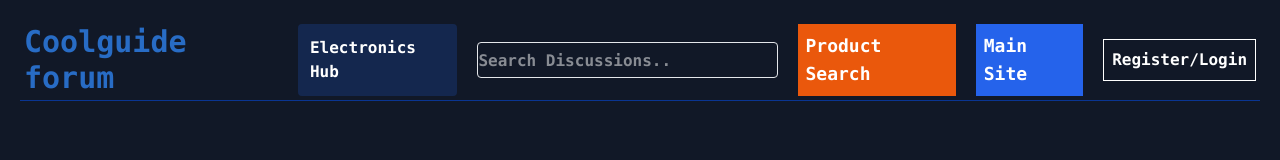
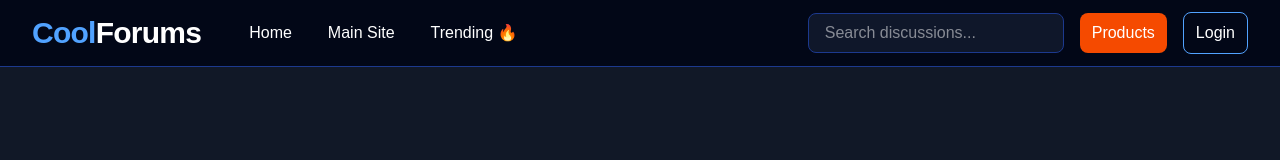
Before and after one commit to CoolSidOfficial/FORUMS, a Next.js app: page /chat-room in a window 1280 px wide. Shown: the top 160 px of the page. Built offline with nearby package versions, Linux system fonts and the light colour scheme; no server answers.

Commit message:
fixed the header

```diff
--- a/src/app/components/Header.js
+++ b/src/app/components/Header.js
@@ -10,6 +10,7 @@ function Header() {
   const logout = useAuthStore((s) => s.logout);
 
   const [open, setOpen] = useState(false);
+  const [mobile, setMobile] = useState(false);
 
   const handleLogout = async () => {
     await fetch(
@@ -20,62 +21,304 @@ function Header() {
       }
     );
 
-    logout(); // 🔥 this updates navbar instantly
+    logout();
+    setOpen(false);
   };
 
+
   return (
-    <div className="flex items-center border-b border-[#0a3592] p-1 font-mono font-extrabold m-5 gap-5">
 
-      <div className="text-[#286cc5] text-3xl">
-        Coolguide forum
-      </div>
+    <header
+      className="
+      sticky top-0 z-50
+      backdrop-blur-md
+      bg-[#020617]/90
+      border-b border-blue-900
+      px-4 md:px-8 py-3
+      "
+    >
 
-      <div className="p-3 bg-[#14274E] rounded hover:text-[#8cadf0]">
-        Electronics Hub
-      </div>
+      <div className="flex items-center gap-4">
+
+
+        {/* Logo */}
+        <Link
+          href="/"
+          className="
+          font-extrabold
+          text-2xl
+          md:text-3xl
+          text-blue-400
+          tracking-tight
+          "
+        >
+          Cool<span className="text-white">Forums</span>
+        </Link>
+
+
+
+        {/* Desktop Navigation */}
+        <nav className="hidden md:flex gap-3 ml-5">
+
+
+          <Link
+            href="/"
+            className="
+            px-3 py-2
+            rounded
+            hover:bg-blue-900
+            "
+          >
+            Home
+          </Link>
+
+
+          <Link
+            href="https://coolguide.live/"
+            className="
+            px-3 py-2
+            rounded
+            hover:bg-blue-900
+            "
+          >
+            Main Site
+          </Link>
+
+
+          <Link
+            href="/tabs/trending"
+            className="
+            px-3 py-2
+            rounded
+            hover:bg-blue-900
+            "
+          >
+            Trending 🔥
+          </Link>
+
+
+        </nav>
+
+
+
+        {/* Search */}
+        <div className="hidden md:flex ml-auto">
 
           <input
             type="search"
-        placeholder="Search Discussions.."
-        className="ml-auto border border-gray-200 rounded h-9 w-xs text-white"
+            placeholder="Search discussions..."
+            className="
+            w-64
+            h-10
+            rounded-lg
+            border
+            border-blue-900
+            bg-[#0f172a]
+            px-4
+            outline-none
+            focus:border-blue-400
+            "
           />
 
-      <Link className="bg-[#EA580C] md:text-lg p-2" href="/products-search">
-        Product Search
+        </div>
+
+
+
+        {/* Product */}
+        <Link
+          href="/products-search"
+          className="
+          hidden md:block
+          bg-orange-600
+          px-3 py-2
+          rounded-lg
+          hover:bg-orange-500
+          "
+        >
+          Products
         </Link>
 
-      <Link className="bg-[#2563EB] md:text-lg p-2" href="https://coolguide.live">
+
+
+
+        {/* User */}
+        {!loading && (
+
+          user ?
+
+          <div className="relative ml-auto md:ml-0">
+
+            <button
+              onClick={()=>setOpen(!open)}
+              className="
+              flex items-center gap-2
+              border border-blue-800
+              px-3 py-2
+              rounded-lg
+              hover:bg-blue-950
+              "
+            >
+
+              <span>
+                👤
+              </span>
+
+              <span className="hidden md:block">
+                {user.name}
+              </span>
+
+            </button>
+
+
+
+            {
+              open && (
+
+                <div
+                  className="
+                  absolute
+                  right-0
+                  mt-3
+                  w-48
+                  bg-white
+                  text-black
+                  rounded-xl
+                  shadow-xl
+                  overflow-hidden
+                  "
+                >
+
+                  <Link
+                    href="/profile"
+                    className="
+                    block
+                    px-4 py-3
+                    hover:bg-gray-200
+                    "
+                  >
+                    Profile
+                  </Link>
+
+
+                  <Link
+                    href="/my-posts"
+                    className="
+                    block
+                    px-4 py-3
+                    hover:bg-gray-200
+                    "
+                  >
+                    My Discussions
+                  </Link>
+
+
+                  <button
+                    onClick={handleLogout}
+                    className="
+                    w-full
+                    text-left
+                    px-4 py-3
+                    hover:bg-red-100
+                    text-red-600
+                    "
+                  >
+                    Logout
+                  </button>
+
+
+                </div>
+
+              )
+            }
+
+          </div>
+
+
+          :
+
+          <Link
+            href="/authenticate/login"
+            className="
+            border
+            border-blue-400
+            px-3 py-2
+            rounded-lg
+            hover:bg-blue-900
+            "
+          >
+            Login
+          </Link>
+
+        )}
+
+
+
+        {/* Mobile menu */}
+        <button
+          onClick={()=>setMobile(!mobile)}
+          className="md:hidden text-2xl"
+        >
+          ☰
+        </button>
+
+
+      </div>
+
+
+
+      {/* Mobile menu */}
+
+      {
+        mobile && (
+
+          <div
+            className="
+            md:hidden
+            mt-4
+            flex
+            flex-col
+            gap-3
+            "
+          >
+
+            <input
+              placeholder="Search..."
+              className="
+              h-10
+              rounded
+              bg-[#0f172a]
+              border
+              border-blue-900
+              px-3
+              "
+            />
+
+
+            <Link href="https://coolguide.live/">
               Main Site
             </Link>
 
-      {loading ? null : user ? (
-        <div className="relative">
-          <button onClick={() => setOpen(!open)} className="border p-2 rounded">
-            👤 {user.name}
-          </button>
 
-          {open && (
-            <div className="absolute right-0 mt-2 w-40 border bg-white text-black">
-              <Link href="/profile" className="block px-4 py-2">
-                Profile
+            <Link href="/tabs/trending">
+              Trending 🔥
             </Link>
 
-              <button
-                onClick={handleLogout}
-                className="w-full text-left px-4 py-2"
-              >
-                Logout
-              </button>
+
+            <Link href="/products-search">
+              Products
+            </Link>
+
+
           </div>
-          )}
-        </div>
-      ) : (
-        <Link className="border p-2" href="/authenticate/login">
-          Register/Login
-        </Link>
-      )}
-    </div>
+
+        )
+      }
+
+
+    </header>
+
   );
 }
 
+
 export default Header;
```
Lines whose indentation alone changed are shown as unchanged.
